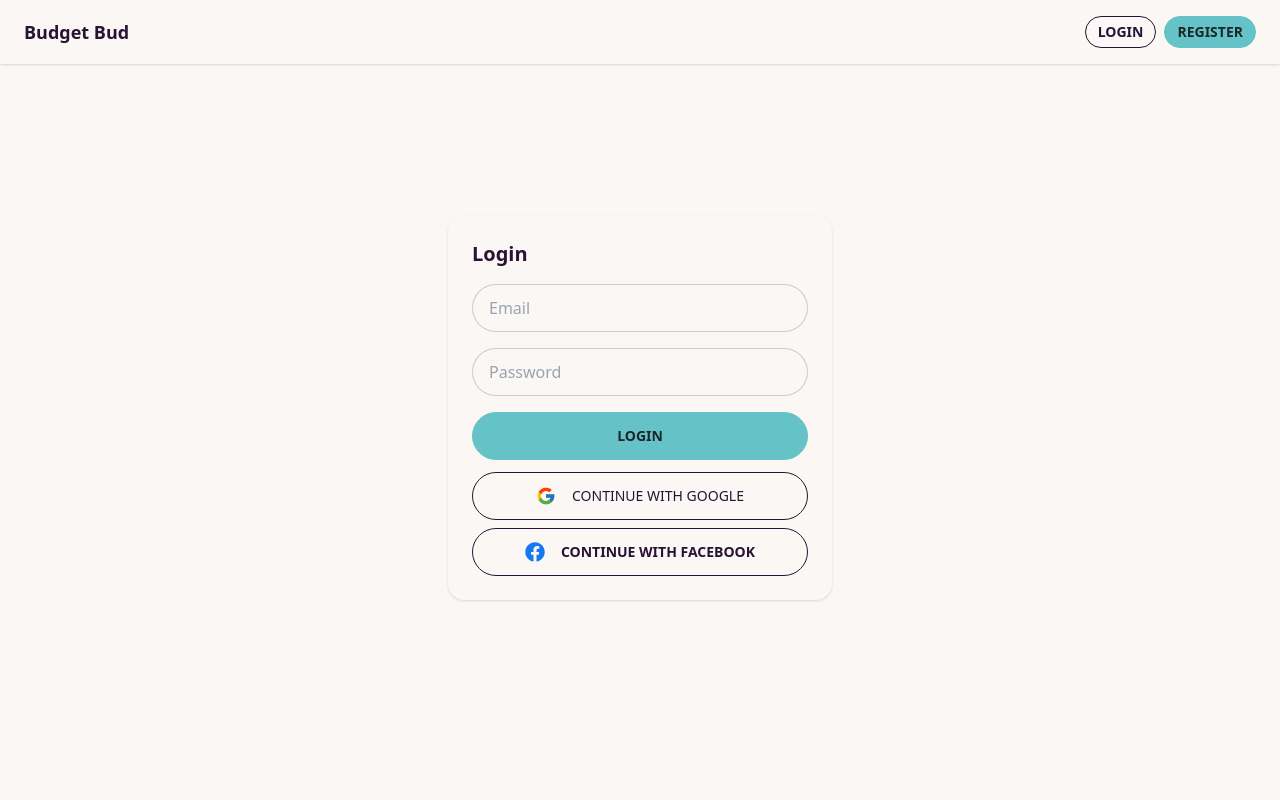
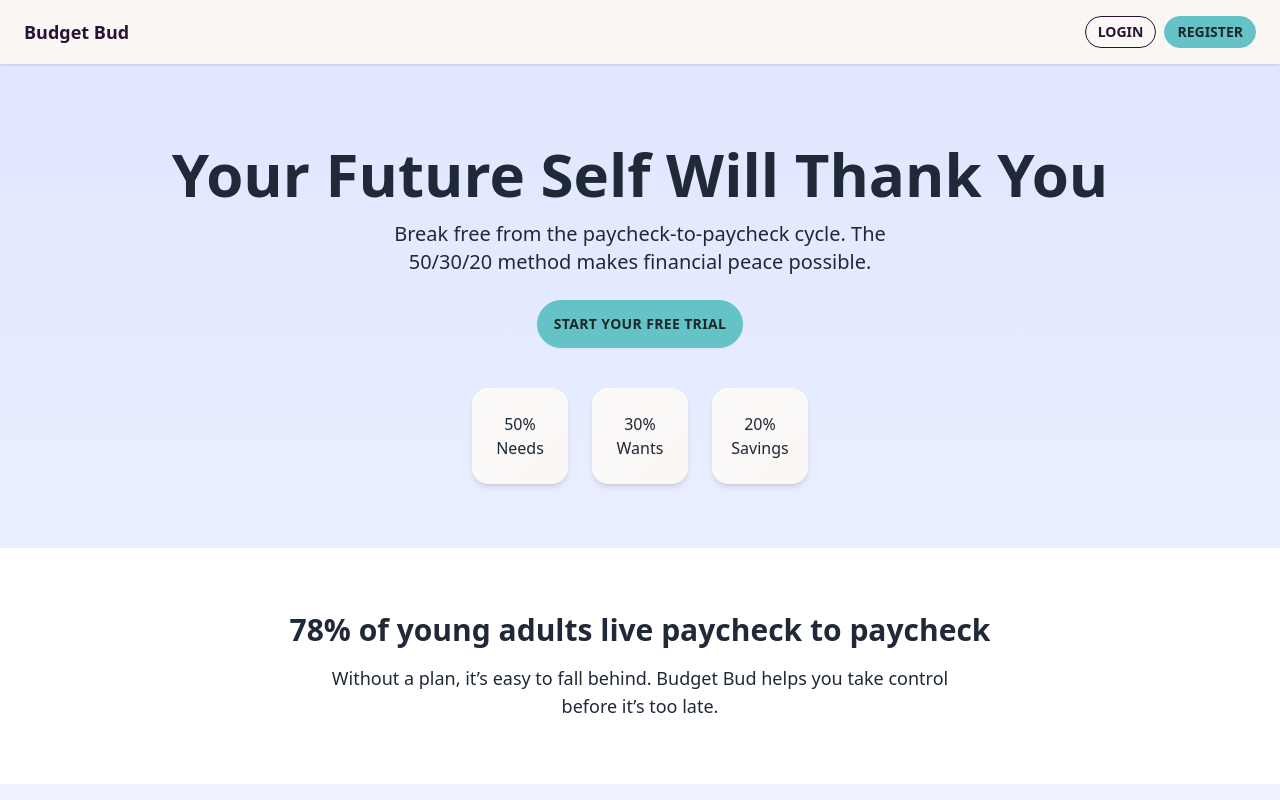
Before and after one commit to david-ironside/budget-bud, a React (Vite) app: page / in a window 1280 px wide. Before the commit this address led to /login. Shown: the top 800 px of the page. Built offline with nearby package versions, Linux system fonts and the light colour scheme; no server answers.

Commit message:
Implement social signup, sticky nav, and UI refinements

```diff
--- a/package.json
+++ b/package.json
@@ -11,6 +11,7 @@
   },
   "dependencies": {
     "@supabase/supabase-js": "^2.50.0",
+    "clsx": "^2.1.1",
     "react": "^19.1.0",
     "react-dom": "^19.1.0",
     "react-icons": "^5.5.0",
--- a/src/App.jsx
+++ b/src/App.jsx
@@ -1,62 +1,32 @@
-import {
-  BrowserRouter as Router,
-  Routes,
-  Route,
-  Navigate,
-} from "react-router-dom";
-
+// App.jsx
+import { Routes, Route } from "react-router-dom";
 import Login from "./pages/Login";
 import Register from "./pages/Register";
 import Dashboard from "./pages/Dashboard";
 import NavBar from "./components/NavBar";
 import TrialBanner from "./components/TrialBanner";
 import { useAuth } from "./contexts/AuthContext";
+import LandingPage from "./pages/LandingPage";
+import PrivateRoute from "./components/routes/PrivateRoute";
+import PublicRoute from "./components/routes/PublicRoute";
 
 export default function App() {
   const { isAuthenticated } = useAuth();
 
   return (
-    <Router>
     <div
       data-theme="cupcake"
       className="min-h-screen bg-base-100 text-base-content"
     >
       {isAuthenticated && <TrialBanner />}
       <NavBar />
+
       <Routes>
-          {/* root → send to dashboard or login */}
-          <Route
-            path="/"
-            element={
-              isAuthenticated ? (
-                <Navigate to="/dashboard" />
-              ) : (
-                <Navigate to="/login" />
-              )
-            }
-          />
-
-          {/* public routes */}
-          <Route
-            path="/login"
-            element={isAuthenticated ? <Navigate to="/dashboard" /> : <Login />}
-          />
-          <Route
-            path="/register"
-            element={
-              isAuthenticated ? <Navigate to="/dashboard" /> : <Register />
-            }
-          />
-
-          {/* protected route */}
-          <Route
-            path="/dashboard"
-            element={
-              isAuthenticated ? <Dashboard /> : <Navigate to="/login" />
-            }
-          />
+        <Route path="/" element={<LandingPage />} />
+        <Route path="/login" element={<PublicRoute element={<Login />} />} />
+        <Route path="/register" element={<PublicRoute element={<Register />} />} />
+        <Route path="/dashboard" element={<PrivateRoute element={<Dashboard />} />} />
       </Routes>
     </div>
-    </Router>
   );
 }
--- a/src/components/NavBar.jsx
+++ b/src/components/NavBar.jsx
@@ -1,23 +1,24 @@
+// components/NavBar.jsx
 import { Link, useNavigate } from "react-router-dom";
 import { supabase } from "../supabaseClient";
 import { useAuth } from "../contexts/AuthContext";
 
 export default function NavBar() {
-  const navigate = useNavigate();
   const { isAuthenticated, user } = useAuth();
+  const navigate = useNavigate(); // Hook to handle redirects
 
   const handleLogout = async () => {
+    // Redirect early
+    navigate("/");
+
     const { error } = await supabase.auth.signOut();
     if (error) {
       console.error("Logout error:", error.message);
-    } else {
-      navigate("/login"); // Redirect after logout
     }
   };
 
-
   return (
-    <div className="navbar bg-base-100 shadow mb-6">
+    <div className="navbar bg-base-100 sticky top-0 z-50 shadow">
       <div className="flex-1 px-4 font-bold text-lg">
         <Link to="/">Budget Bud</Link>
         {user && (
--- /dev/null
+++ b/src/components/routes/PrivateRoute.jsx
@@ -0,0 +1,8 @@
+// components/routes/PrivateRoute.jsx
+import { Navigate } from "react-router-dom";
+import { useAuth } from "../../contexts/AuthContext";
+
+export default function PrivateRoute({ element }) {
+  const { isAuthenticated } = useAuth();
+  return isAuthenticated ? element : <Navigate to="/login" />;
+}
--- /dev/null
+++ b/src/components/routes/PublicRoute.jsx
@@ -0,0 +1,15 @@
+// components/routes/PublicRoute.jsx
+import { Navigate, useLocation } from "react-router-dom";
+import { useAuth } from "../../contexts/AuthContext";
+
+export default function PublicRoute({ element }) {
+  const { isAuthenticated, loading } = useAuth();
+  const location = useLocation();
+
+  if (loading) return null;
+  if (isAuthenticated && location.pathname !== "/dashboard") {
+    return <Navigate to="/dashboard" replace />;
+  }
+
+  return element;
+}
--- /dev/null
+++ b/src/components/ui/Button.jsx
@@ -0,0 +1,17 @@
+// components/ui/Button.jsx
+import clsx from "clsx";
+
+export default function Button({ children, variant, type = "button", className = "", ...props }) {
+  const base = "btn rounded-full shadow-sm tracking-wide";
+  const variantClass = variant === "outline" ? "btn-outline" : "btn-primary";
+
+  return (
+    <button
+      type={type}
+      className={clsx(base, variantClass, className)}
+      {...props}
+    >
+      {children}
+    </button>
+  );
+}
--- /dev/null
+++ b/src/components/ui/Card.jsx
@@ -0,0 +1,11 @@
+export function Card({ children, className }) {
+    return <div className={`card bg-base-100 shadow-md ${className}`}>{children}</div>;
+  }
+
+  export function CardContent({ children, className }) {
+    return (
+      <div className={`card-body flex items-center justify-center text-center h-full ${className}`}>
+        {children}
+      </div>
+    );
+  }
--- a/src/contexts/AuthContext.jsx
+++ b/src/contexts/AuthContext.jsx
@@ -1,5 +1,6 @@
 // src/contexts/AuthContext.jsx
 import { createContext, useContext, useEffect, useState } from "react";
+import { useNavigate, useLocation } from "react-router-dom";
 import { supabase } from "../supabaseClient";
 
 const AuthContext = createContext();
@@ -9,6 +10,8 @@ export function AuthProvider({ children }) {
   const [isAuthenticated, setIsAuthenticated] = useState(false);
   const [loading, setLoading] = useState(true);
   const [profile, setProfile] = useState(null);
+  const navigate = useNavigate();
+  const location = useLocation();
 
   const fetchProfile = async (userId) => {
     const { data, error } = await supabase
@@ -19,50 +22,58 @@ export function AuthProvider({ children }) {
     return data;
   };
 
-  const checkOrInsertProfile = async (user) => {
+  const ensureProfile = async (user) => {
     if (!user) return;
 
-    const existingProfile = await fetchProfile(user.id);
-
-    if (!existingProfile) {
+    const existing = await fetchProfile(user.id);
+    if (!existing) {
       await supabase.from("profiles").insert({
         id: user.id,
         plan: "trial",
         trial_start: new Date(),
         trial_end: new Date(Date.now() + 14 * 24 * 60 * 60 * 1000), // 14 days
       });
-
       const newProfile = await fetchProfile(user.id);
       setProfile(newProfile);
     } else {
-      setProfile(existingProfile);
+      setProfile(existing);
     }
   };
 
   useEffect(() => {
-    // Initial session check
+    // Initial session load
     supabase.auth.getSession().then(({ data: { session } }) => {
       const currentUser = session?.user ?? null;
       setUser(currentUser);
       setIsAuthenticated(!!currentUser);
-      if (currentUser) checkOrInsertProfile(currentUser);
+      if (currentUser) ensureProfile(currentUser);
       setLoading(false);
     });
 
-    // Listen for changes
-    const { data: { subscription } } = supabase.auth.onAuthStateChange((_event, session) => {
+    // Auth state change listener
+    const { data: { subscription } } = supabase.auth.onAuthStateChange((event, session) => {
       const signedInUser = session?.user ?? null;
       setUser(signedInUser);
       setIsAuthenticated(!!signedInUser);
-      if (signedInUser) checkOrInsertProfile(signedInUser);
+
+      if (signedInUser) {
+        ensureProfile(signedInUser);
+        navigate("/dashboard");
+      } else {
+        setProfile(null);
+        const publicRoutes = ["/", "/login", "/register"];
+        if (!publicRoutes.includes(location.pathname)) {
+          navigate("/");
+        }
+      }
     });
 
     return () => subscription.unsubscribe();
-  }, []);
+  }, [navigate]);
 
   return (
-    <AuthContext.Provider value={{ user, isAuthenticated, profile }}>
-      {!loading ? children : <div className="p-6">Loading...</div>}
+    <AuthContext.Provider value={{ user, isAuthenticated, profile, loading }}>
+      {loading ? <div className="p-6">Loading...</div> : children}
     </AuthContext.Provider>
   );
 }
--- a/src/main.jsx
+++ b/src/main.jsx
@@ -1,13 +1,16 @@
 import { StrictMode } from "react";
 import { createRoot } from "react-dom/client";
+import { BrowserRouter } from "react-router-dom";
 import App from "./App.jsx";
 import "./index.css";
 import { AuthProvider } from "./contexts/AuthContext";
 
 createRoot(document.getElementById("root")).render(
   <StrictMode>
-    <AuthProvider>
-      <App />
-    </AuthProvider>
+    <BrowserRouter>
+      <AuthProvider>
+        <App />
+      </AuthProvider>
+    </BrowserRouter>
   </StrictMode>
 );
--- /dev/null
+++ b/src/pages/LandingPage.jsx
@@ -0,0 +1,86 @@
+import { useNavigate } from "react-router-dom";
+import Button from "../components/ui/Button";
+import { Card, CardContent } from "../components/ui/Card";
+
+
+
+export default function LandingPage() {
+  const navigate = useNavigate();
+
+  return (
+    <div className="min-h-screen bg-gradient-to-b from-indigo-100 to-white text-gray-800">
+      {/* Hero Section */}
+      <section className="text-center pt-20 pb-16 px-6 relative z-0">
+        <h1 className="text-4xl md:text-6xl font-bold mb-4">Your Future Self Will Thank You</h1>
+        <p className="text-lg md:text-xl mb-6 max-w-xl mx-auto">
+          Break free from the paycheck-to-paycheck cycle. The 50/30/20 method makes financial peace possible.
+        </p>
+        <Button size="lg" onClick={() => navigate("/register")}>Start Your Free Trial</Button>
+        <div className="mt-10 flex justify-center gap-6 mx-auto w-fit">
+          <Card className="w-24 glass h-24">
+            <CardContent>50%<br/>Needs</CardContent>
+          </Card>
+          <Card className="w-24 glass h-24">
+            <CardContent>30%<br/>Wants</CardContent>
+          </Card>
+          <Card className="w-24 glass h-24">
+            <CardContent>20%<br/>Savings</CardContent>
+          </Card>
+        </div>
+      </section>
+
+      {/* Reality Check */}
+      <section className="bg-white py-16 px-6 text-center">
+        <h2 className="text-3xl font-bold mb-4">78% of young adults live paycheck to paycheck</h2>
+        <p className="text-lg max-w-2xl mx-auto">
+          Without a plan, it’s easy to fall behind. Budget Bud helps you take control before it’s too late.
+        </p>
+      </section>
+
+      {/* Emotional Benefits */}
+      <section className="py-20 px-6 grid md:grid-cols-3 gap-8 text-center">
+        {["Sleep better knowing you're on track", "Move into your dream home sooner", "Enjoy guilt-free spending on what matters"].map((text, i) => (
+          <div key={i} className="bg-white p-6 rounded-2xl shadow-lg hover:scale-105 transition-transform">
+            {text}
+          </div>
+        ))}
+      </section>
+
+      {/* Testimonials */}
+      <section className="bg-indigo-50 py-20 px-6 text-center">
+        <h2 className="text-2xl font-bold mb-6">Real Stories. Real Results.</h2>
+        <div className="grid md:grid-cols-3 gap-6">
+          {[
+            { name: "Jess, 24", text: "I finally feel in control of my money." },
+            { name: "Dre, 27", text: "Budget Bud made saving for my wedding realistic." },
+            { name: "Kai, 22", text: "I sleep easier knowing I’m building toward something." }
+          ].map(({ name, text }, i) => (
+            <Card key={i} className="glass">
+              <CardContent className="p-6">
+                <p className="italic">"{text}"</p>
+                <p className="mt-2 font-bold">{name}</p>
+              </CardContent>
+            </Card>
+          ))}
+        </div>
+      </section>
+
+      {/* CTA Section */}
+      <section className="text-center py-16 px-6">
+        <h2 className="text-2xl md:text-3xl font-semibold mb-4">Start budgeting smarter, today.</h2>
+        <p className="mb-6">14-day free trial. No credit card required.</p>
+        <div className="flex justify-center gap-4">
+          <Button onClick={() => navigate("/register")}>Try it Free</Button>
+          <Button
+  onClick={() => {
+    navigate("/login");
+  }}
+>
+  Already have an account?
+</Button>
+
+        </div>
+      </section>
+    </div>
+  );
+}
--- a/src/pages/Login.jsx
+++ b/src/pages/Login.jsx
@@ -1,8 +1,10 @@
+// src/pages/Login.jsx
 import { useState } from "react";
+import { useNavigate } from "react-router-dom";
 import { supabase } from "../supabaseClient";
-import { useNavigate } from "react-router-dom";
-import { FcGoogle } from 'react-icons/fc';
+import { FcGoogle } from "react-icons/fc";
 import { FaFacebook } from "react-icons/fa";
+import Button from "../components/ui/Button";
 
 const getRedirectUrl = () => `${window.location.origin}/dashboard`;
 
@@ -16,15 +18,10 @@ export default function Login() {
   const handleLogin = async (e) => {
     e.preventDefault();
     setLoading(true);
-    console.log("🔐 Login attempt:", email);
 
     const { data, error } = await supabase.auth.signInWithPassword({ email, password });
-    console.log("🔁 Supabase response:", { data, error });
-
-
     if (error) {
       const msg = error.message.toLowerCase();
-
       if (msg.includes("email not confirmed")) {
         setMessage("Please confirm your email address before logging in.");
       } else if (msg.includes("invalid login credentials")) {
@@ -34,52 +31,28 @@ export default function Login() {
       }
     } else {
       setMessage("Login successful! Redirecting...");
-      setTimeout(() => {
-        navigate("/dashboard");
-      }, 500);
+      setTimeout(() => navigate("/dashboard"), 500);
     }
     setLoading(false);
   };
 
-  const handleGoogleLogin = async (e) => {
-    e.preventDefault();
+  const handleOAuthLogin = async (provider) => {
     setLoading(true);
     const { error } = await supabase.auth.signInWithOAuth({
-      provider: 'google',
-      options: {
-        redirectTo: getRedirectUrl()
-      }
+      provider,
+      options: { redirectTo: getRedirectUrl() },
     });
-
     if (error) {
-      console.error("Google sign-in error:", error.message);
-      setMessage("Google login failed. Please try again.");
+      console.error(`${provider} sign-in error:`, error.message);
+      setMessage(`${provider} login failed. Please try again.`);
     }
     setLoading(false);
   };
 
-  const handleFacebookLogin = async (e) => {
-    e.preventDefault();
-    setLoading(true);
-    const { error } = await supabase.auth.signInWithOAuth({
-      provider: "facebook",
-      options: {
-        redirectTo: getRedirectUrl()
-      }
-    });
-
-    if (error) {
-      console.error("Facebook sign-in error:", error.message);
-      setMessage("Facebook login failed. Please try again.");
-    }
-    setLoading(false);
-  };
-
-
   return (
-    <div className="flex items-center justify-center min-h-[80vh]">
-      <div className="card w-full max-w-sm shadow bg-base-100 p-6">
-        <h2 className="text-xl font-bold mb-4">Login</h2>
+    <div className="min-h-[calc(100vh-4rem)] grid place-items-center px-4">
+      <div className="card w-full max-w-sm bg-base-100 shadow p-6 space-y-3">
+        <h2 className="text-2xl font-bold mb-4 text-center">Welcome Back!</h2>
         <form onSubmit={handleLogin} className="space-y-4">
           <input
             className="input input-bordered w-full"
@@ -97,33 +70,44 @@ export default function Login() {
             onChange={(e) => setPassword(e.target.value)}
             required
           />
-          <button className={`btn btn-primary w-full ${loading ? "btn-disabled" : ""}`} type="submit" disabled={loading} aria-busy={loading}>
-          {loading ? (
-            <span className="loading loading-spinner loading-sm"></span>
-          ) : (
-            "Login"
-          )}
-          </button>
+          <Button variant="primary" type="submit" className="w-full" disabled={loading}>
+            {loading ? <span className="loading loading-spinner loading-sm"></span> : "Login"}
+          </Button>
         </form>
-        <div className="mt-3">
-          <button
-            className="btn btn-outline w-full flex items-center justify-center space-x-2 py-2 px-4"
-            onClick={handleGoogleLogin}
-            disabled={loading}
+
+        {message && (
+          <p
+            className={`mt-4 text-sm text-center ${
+              message.includes("success") ? "text-green-500" : "text-red-500"
+            }`}
           >
-            <FcGoogle className="text-xl" />
-            <span className="text-sm font-medium">Continue with Google</span>
-          </button>
-          <button
-            className="btn btn-outline w-full flex items-center justify-center mt-2"
-            onClick={handleFacebookLogin}
-            disabled={loading}
-          >
-            <FaFacebook className="text-xl mr-2 text-[#1877F2]" />
-            Continue with Facebook
-          </button>
-        </div>
-       {message && (<p className={`text-sm mt-4 text-center ${ message.includes("success") ? "text-green-500" : "text-red-500"}`}>{message}</p>)}
+            {message}
+          </p>
+        )}
+
+        <div className="divider">or</div>
+
+        <Button
+          variant="outline"
+          className="w-full flex items-center justify-center gap-2 font-semibold normal-case text-sm tracking-wide py-3"
+          onClick={() => handleOAuthLogin("google")}
+          disabled={loading}
+        >
+          <FcGoogle className="text-xl" />
+          Continue with Google
+        </Button>
+
+
+        <Button
+          variant="outline"
+          className="w-full flex items-center justify-center gap-2 font-semibold normal-case text-sm tracking-wide py-3"
+          onClick={() => handleOAuthLogin("facebook")}
+          disabled={loading}
+        >
+          <FaFacebook className="text-xl" />
+          Continue with Facebook
+        </Button>
+
       </div>
     </div>
   );
```
Also changed, not shown: src/pages/Register.jsx (+56 -9 lines), 1 other file (tests, documents, lock files or other folders). Lines whose indentation alone changed are shown as unchanged.
